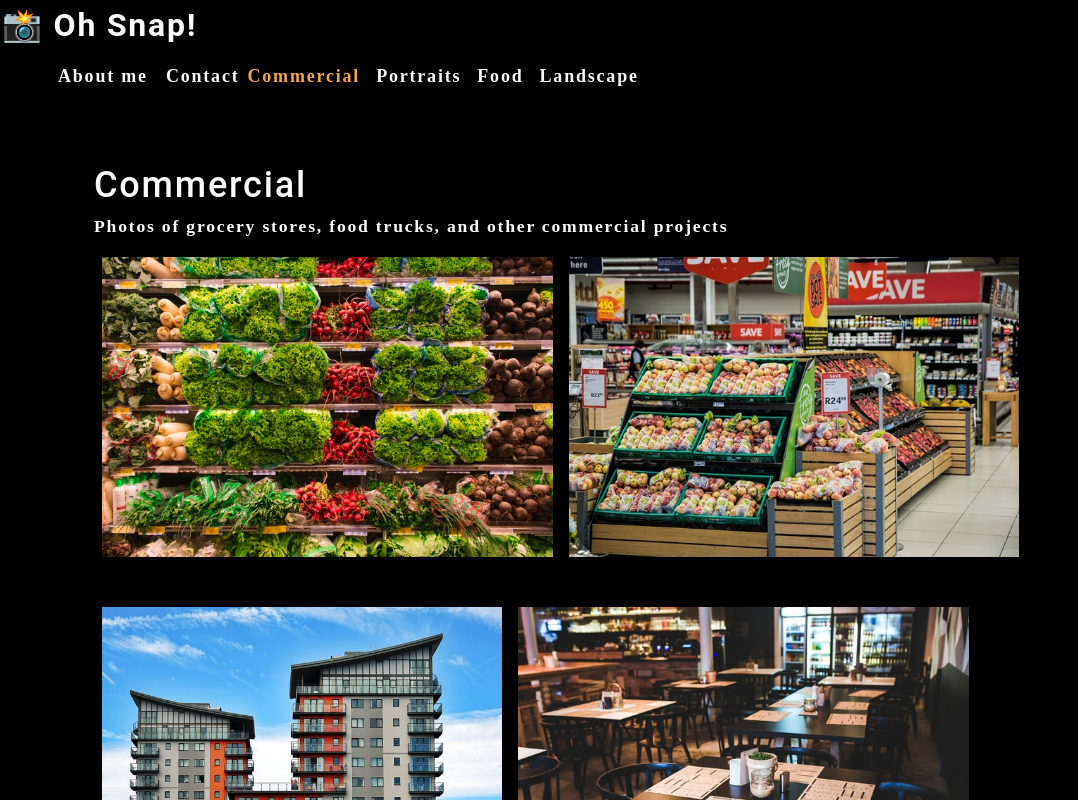
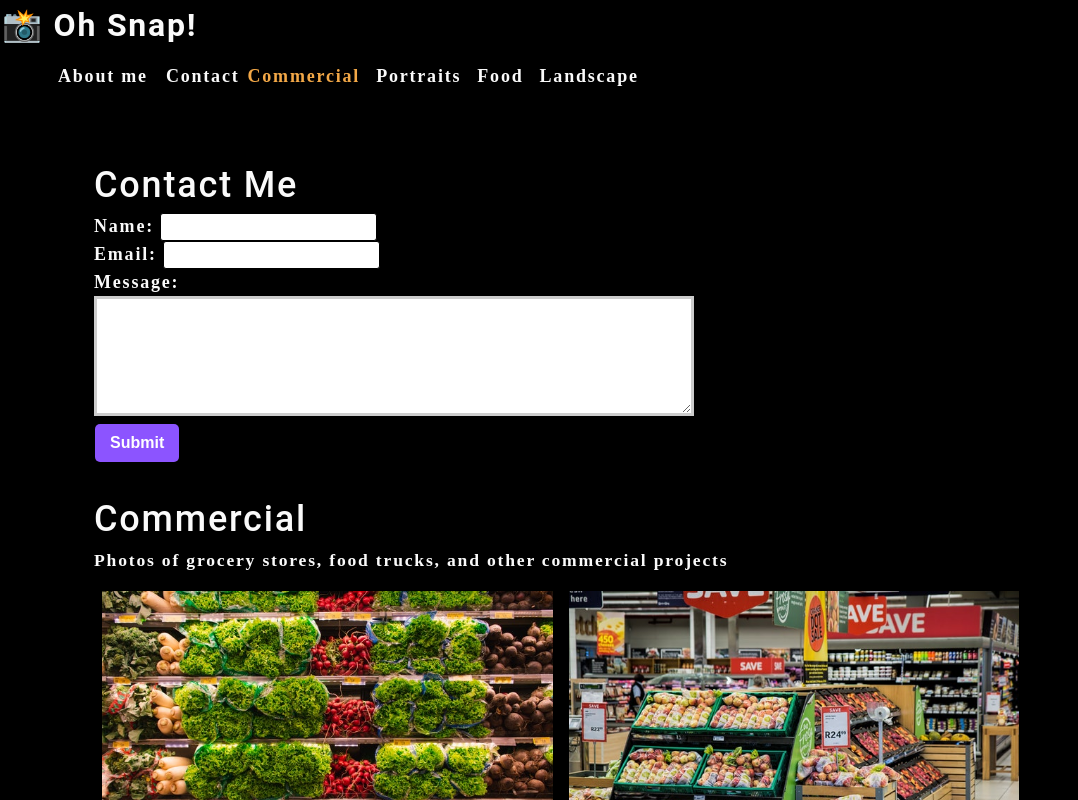
Before and after one commit to 4Charlie4/reactPort, a React (Create React App) app: page / in a window 1280 px wide. Shown: the top 800 px of the page, without its empty margins (0-1078 px from the left). Built offline with nearby package versions, Linux system fonts and the light colour scheme.

Commit message:
Added form handling

```diff
--- a/src/App.js
+++ b/src/App.js
@@ -3,6 +3,7 @@
 import About from "./components/About";
 import Nav from "./components/Nav";
 import Gallery from "./components/Gallery";
+import ContactForm from "./components/Contact";
 
 function App() {
   const [categories] = useState([
@@ -29,6 +30,7 @@
         currentCategory={currentCategory}
       ></Nav>
       <main>
+        <ContactForm></ContactForm>
         <Gallery currentCategory={currentCategory}></Gallery>
         <About></About>
       </main>
--- a/src/components/Contact/index.js
+++ b/src/components/Contact/index.js
@@ -1,22 +1,55 @@
-import React from "react";
+import React, { useState } from "react";
 
 function ContactForm() {
+  const [formState, setFormState] = useState({
+    name: "",
+    email: "",
+    message: "",
+  });
+
+  const { name, email, message } = formState;
+
+  function handleChange(e) {
+    //in e.target.name this refers to the name attribute for input
+    setFormState({ ...formState, [e.target.name]: e.target.value });
+  }
+
+  function handleSubmit(e) {
+    e.preventDefault();
+    console.log(formState);
+  }
+
   //With JSX we need to use htmlFor instead of for
   return (
     <section>
       <h1>Contact Me</h1>
-      <form id="contactFrom">
+      <form id="contactFrom" onSubmit={handleSubmit}>
         <div>
           <label htmlFor="name">Name: </label>
-          <input type="text" name="name" />
+          <input
+            type="text"
+            defaultValue={name}
+            onChange={handleChange}
+            name="name"
+          />
         </div>
         <div>
           <label htmlFor="email">Email: </label>
-          <input type="email" name="email" />
+          <input
+            type="email"
+            defaultValue={email}
+            onChange={handleChange}
+            name="email"
+          />
         </div>
         <div>
           <label htmlFor="message">Message: </label>
-          <textarea name="message" rows="5" />
+          <textarea
+            name="message"
+            defaultValue={message}
+            onChange={handleChange}
+            rows="5"
+          />
         </div>
         <button type="submit">Submit</button>
       </form>
```
